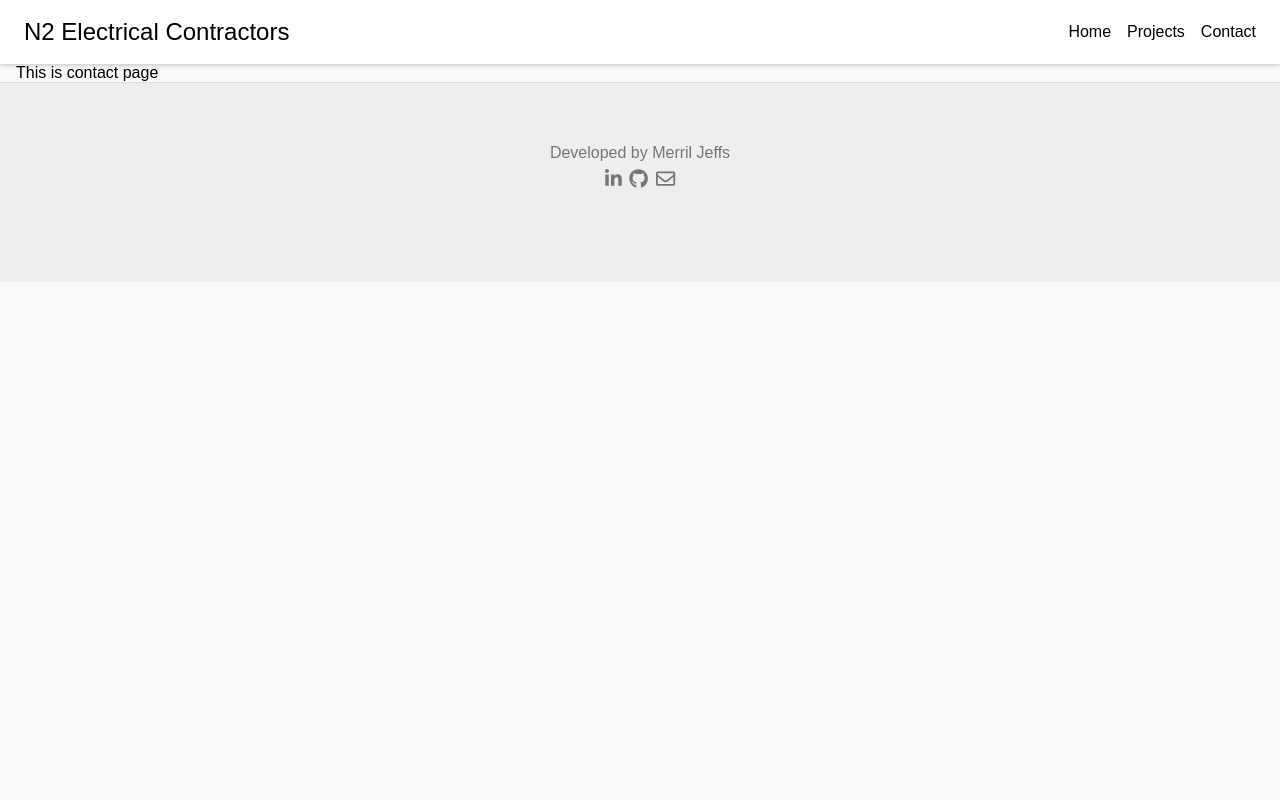
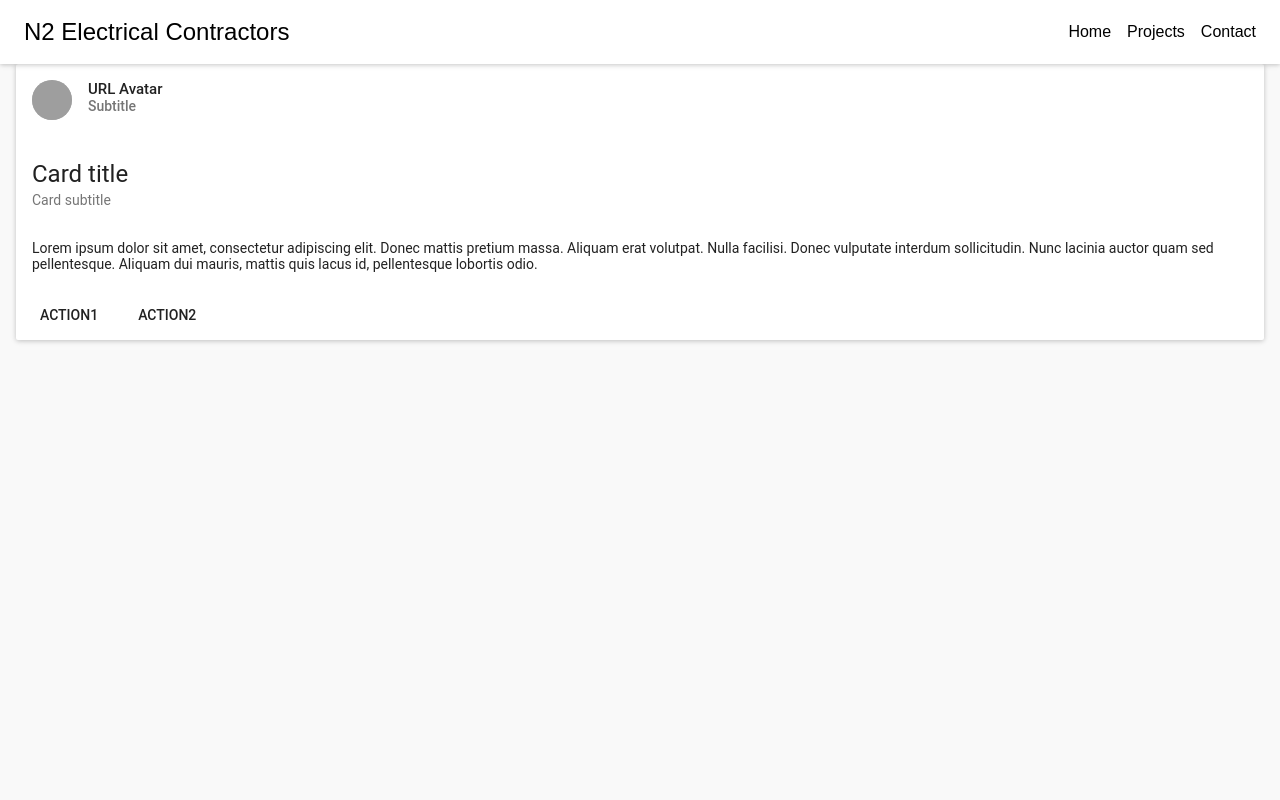
Before and after one commit to merrilj/n2ec, a React (Create React App) app in the folder n2ec-client/: page /contact in a window 1280 px wide. Shown: the top 800 px of the page. Built offline with nearby package versions, Linux system fonts and the light colour scheme; grey boxes are pictures that could not be loaded; a web font is replaced by a local one.

Commit message:
updated container styles and added contact card

```diff
--- a/n2ec-client/src/components/Contact.js
+++ b/n2ec-client/src/components/Contact.js
@@ -1,8 +1,10 @@
 import React from 'react'
+import { Card, CardActions, CardHeader, CardMedia, CardTitle, CardText } from 'material-ui/Card'
+import FlatButton from 'material-ui/FlatButton'
 
 const Contact = () => (
-    <div>
-        This is contact page
+    <div style={{margin: '0 auto', minHeight: '100vh'}}>
+        <MainCard />
     </div>
 )
 
@@ -16,3 +18,30 @@
 // One contact Nick's name and email
 
 // Another contact box Nate's name and email
+
+
+const MainCard = () => (
+    <Card style={{marginTop: '4em'}}>
+        <CardHeader
+            title="URL Avatar"
+            subtitle="Subtitle"
+            avatar="images/jsa-128.jpg"
+        />
+        {/* <CardMedia
+            overlay={<CardTitle title="Overlay title" subtitle="Overlay subtitle" />}
+        >
+            <img src="images/nature-600-337.jpg" alt="" />
+        </CardMedia> */}
+        <CardTitle title="Card title" subtitle="Card subtitle" />
+        <CardText>
+            Lorem ipsum dolor sit amet, consectetur adipiscing elit.
+            Donec mattis pretium massa. Aliquam erat volutpat. Nulla facilisi.
+            Donec vulputate interdum sollicitudin. Nunc lacinia auctor quam sed pellentesque.
+            Aliquam dui mauris, mattis quis lacus id, pellentesque lobortis odio.
+        </CardText>
+        <CardActions>
+            <FlatButton label="Action1" />
+            <FlatButton label="Action2" />
+        </CardActions>
+    </Card>
+)
--- a/n2ec-client/src/components/Main.js
+++ b/n2ec-client/src/components/Main.js
@@ -20,7 +20,7 @@
         <div style={styles.logoDiv}>
             <img src={require('../images/n2ec-logo.png')} className='logo' alt='N2 logo' />
         </div>
-        <Paper style={styles.paper} zDepth={3}>
+        <Paper style={styles.paper} zDepth={2}>
             <h2 style={{marginBottom: 0}}><b>Trusted Commercial Expert Electricians</b></h2>
             <Divider style={{width: '50%'}} />
             <p style={styles.licensePara}><i>TECL 31364</i></p>
@@ -34,7 +34,7 @@
     main: {
         marginRight: '1em',
         marginLeft: '1em',
-        marginTop: '64px'
+        // marginTop: '64px'
     },
     logoDiv: {
         display: 'flex',
--- a/n2ec-client/src/components/TopBar.js
+++ b/n2ec-client/src/components/TopBar.js
@@ -21,6 +21,7 @@
         )
 
         return (
+            <div id='topBar'>
                 <AppBar
                     style={styles.topBar}
                     showMenuIconButton={false}
@@ -28,6 +29,7 @@
                     title="N2 Electrical Contractors"
                     children={navButtons}
                 />
+            </div>
         )
     }
 }
--- a/n2ec-client/src/containers/App.css
+++ b/n2ec-client/src/containers/App.css
@@ -1,10 +1,24 @@
-.App {
+html, body {
+    height: 100vh;
+    min-height: 100vh;
+    background-color: #F9F9F9;
     font-family: 'Monda', sans-serif;
-    min-height: 100vh;
 }
 
-body {
-    background-color: #F9F9F9;
+#container {
+
+}
+
+#topBar {
+    margin-top: 64px;
+}
+
+#main {
+
+}
+
+#footer {
+
 }
 
 .fa-linkedin-in:hover {
```
Lines whose indentation alone changed are shown as unchanged.
